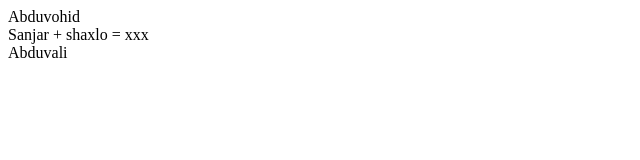
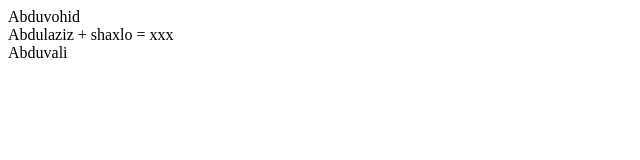
Before and after one commit to abduvali17/teamWork, a plain HTML site: page index.html in a window 1280 px wide. Shown: the full height of the page, 0-640 px from the left. Drawn offline with Linux system fonts and the light colour scheme.

Commit message:
abdulaziz ismi qoshildi

```diff
--- a/index.html
+++ b/index.html
@@ -19,7 +19,7 @@
 
     <main>
         <section>
-            Sanjar + shaxlo = xxx
+            Abdulaziz + shaxlo = xxx
         </section>
     </main>
 
```
